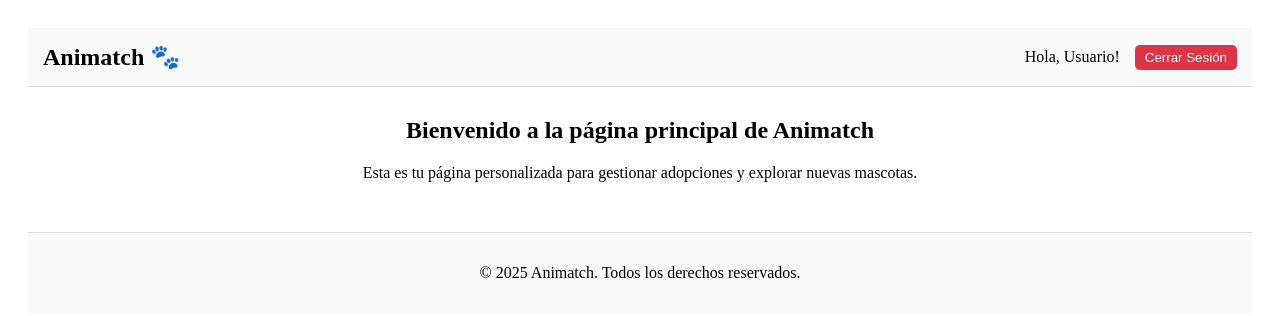
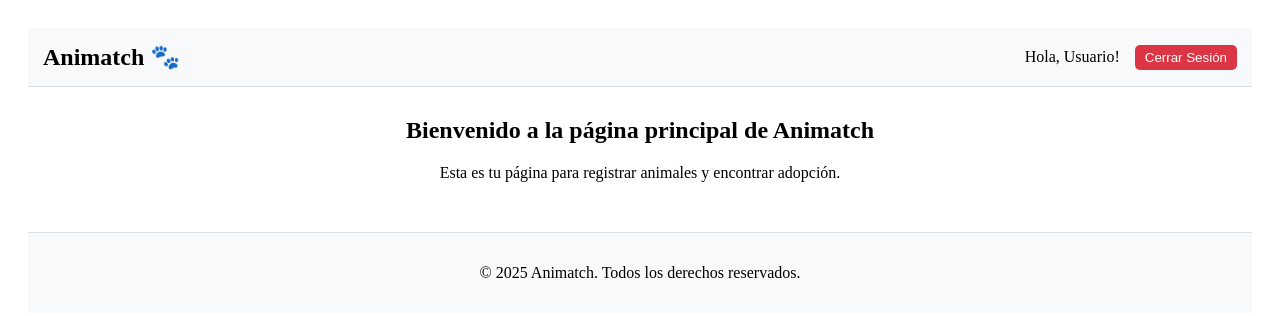
Before and after one commit to respinoza-p/animatch-web.app, a React (Vite) app: page /home in a window 1280 px wide. Shown: the top 316 px of the page. Built offline with nearby package versions, Linux system fonts and the light colour scheme.

Commit message:
Modificación texto en HomePage

```diff
--- a/src/HomePage.jsx
+++ b/src/HomePage.jsx
@@ -11,7 +11,7 @@ function HomePage({ user }) {
       {/* Contenido principal */}
       <main style={{ marginTop: "30px" }}>
         <h2>Bienvenido a la página principal de Animatch</h2>
-        <p>Esta es tu página personalizada para gestionar adopciones y explorar nuevas mascotas.</p>
+        <p>Esta es tu página para registrar animales y encontrar adopción.</p>
       </main>
 
       {/* Footer */}
```
